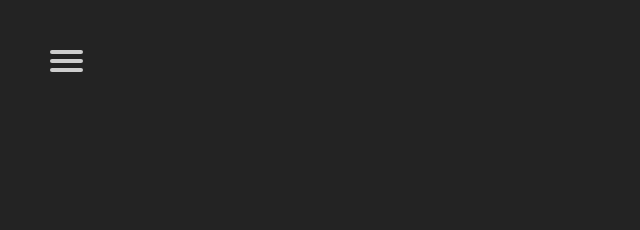
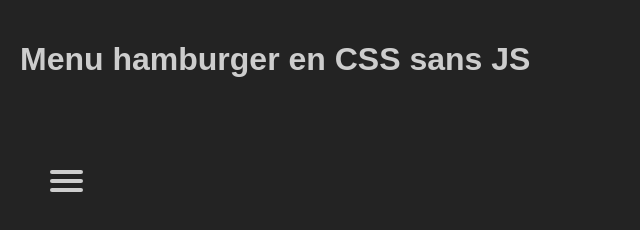
Before and after one commit to gregoirenoyelle/css-hamburger-menu, a plain HTML site: page index.html in a window 1280 px wide. Shown: the top 230 px of the page, without its empty margins (0-640 px from the left). Drawn offline with Linux system fonts and the light colour scheme.

Commit message:
Ajout du titre de la page

```diff
--- a/index.html
+++ b/index.html
@@ -10,6 +10,7 @@
 </head>
 
 <body>
+<h1>Menu hamburger en CSS sans JS</h1>
 <nav role="navigation">
   <div id="menuToggle">
     <!--
```
